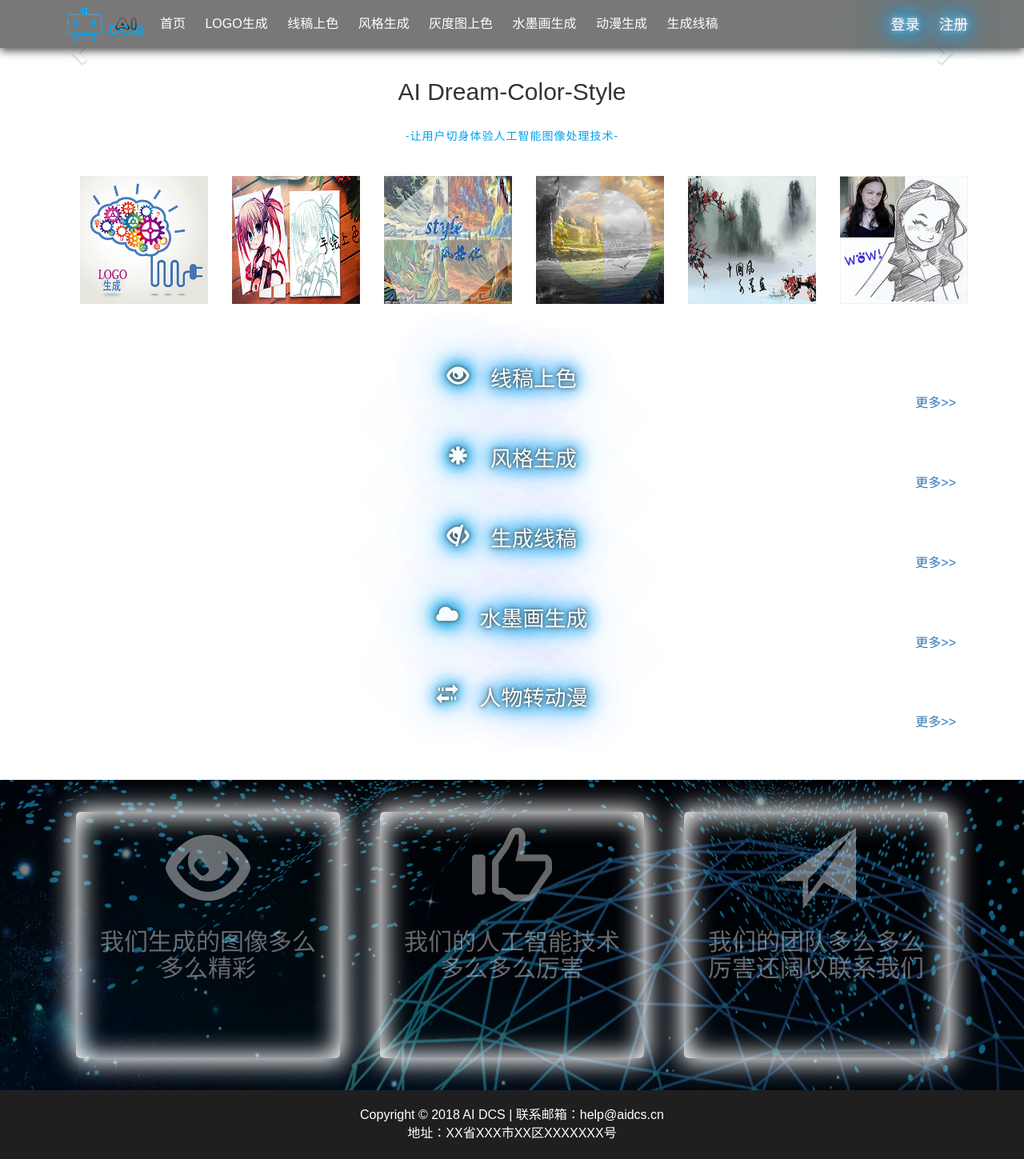
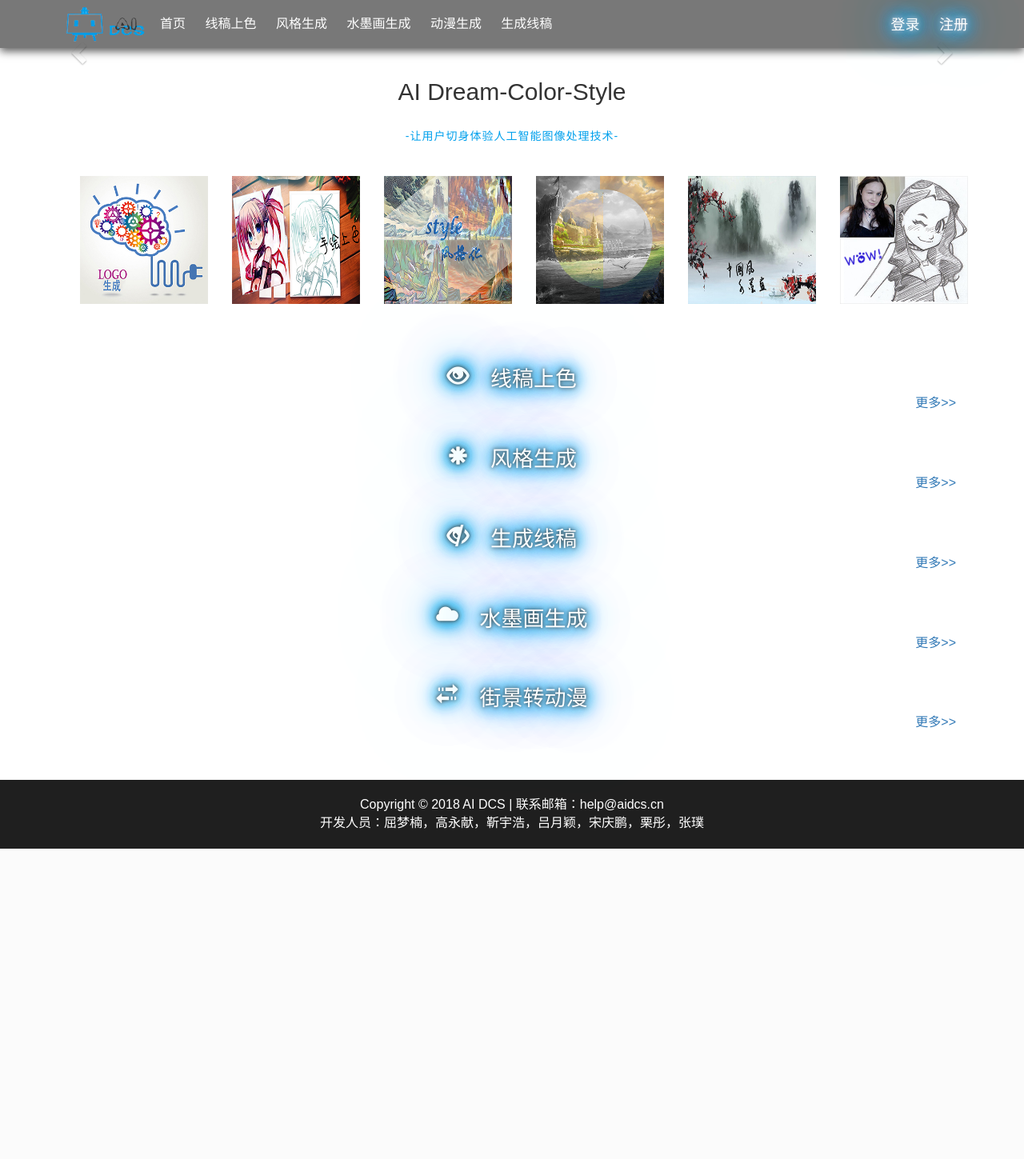
Before and after one commit to Gaoyongxian666/AI_DCS, a Django app: page / in a window 1280 px wide. Shown: the whole page at 80% size. After the commit the page ends 1061 px from the top, so only its background shows below. Run offline with Django 3.2, Linux system fonts and the light colour scheme; data that the repository does not hold is empty; parts of the project's set-up code (start-up, migrations or seed data) failed here and were passed over; some libraries are stand-ins or nearby versions.

Commit message:
html页面修改

```diff
--- a/templates/base.html
+++ b/templates/base.html
@@ -40,10 +40,8 @@
                 <!-- 标题 -->
                 <ul>
                     <li><a href="{% url 'index' %}">首页</a></li>
-                    <li><a href="{% url 'works:generatelogo' %}">LOGO生成</a></li>
                     <li><a href="{% url 'works:generatelineart' %}">线稿上色</a></li>
                     <li><a href="{% url 'works:generatestyle' %}">风格生成</a></li>
-                    <li><a href="{% url 'works:generategray' %}">灰度图上色</a></li>
                     <li><a href="{% url 'works:generatechinese' %}">水墨画生成</a></li>
                     <li><a href="{% url 'works:generatefigure' %}">动漫生成</a></li>
                     <li><a href="{% url 'works:generateline' %}">生成线稿</a></li>
@@ -145,7 +143,7 @@
 
             <div class="container-fluid new">
                    Copyright © 2018 AI DCS | 联系邮箱：help@aidcs.cn<br>
-                地址：XX省XXX市XX区XXXXXXX号
+                开发人员：屈梦楠，高永献，靳宇浩，吕月颖，宋庆鹏，栗彤，张璞
             </div>
     	</div>
     </footer>
--- a/templates/index.html
+++ b/templates/index.html
@@ -267,7 +267,7 @@
     		<!-- 人物转动漫区展示 -->
     		<div class="row wow slideInUp" data-wow-duration="2s" animation-delay="0.2s">
     			<div class="col-md-12">
-    				<span class="glyphicon glyphicon-transfer showTit"> 人物转动漫</span>
+    				<span class="glyphicon glyphicon-transfer showTit"> 街景转动漫</span>
     			</div>
     			<div class="row">
                     <div class="col-xs-12 more">
@@ -295,31 +295,7 @@
 {% endblock %}
 
 {% block indexcontent %}
-    		<div class="cover">
-                <div class="container">
-                    <div class="row">
-                        <div class="col-md-4">
-                            <div class="introduce">
-                                <span class="glyphicon glyphicon-eye-open"></span>
-                                <h2>我们生成的图像多么多么精彩<br><br><br></h2>
-                            </div>
-                        </div>
-                        <div class="col-md-4">
-                            <div class="introduce">
-                                <span class="glyphicon glyphicon-thumbs-up"></span>
-                                <h2>我们的人工智能技术多么多么厉害<br><br><br></h2>
-                            </div>
-                        </div>
-                        <div class="col-md-4">
-                            <div class="introduce">
-                                <span class="glyphicon glyphicon-send"></span>
-                                <h2>我们的团队多么多么厉害还阔以联系我们<br><br><br></h2>
-                            </div>
-                        </div>
-                    </div>
-                </div>
-            </div>
-{% endblock %}
+    		{% endblock %}
 
 {% block end_js %}
     <script>
```
Also changed, not shown: 2 other files.
